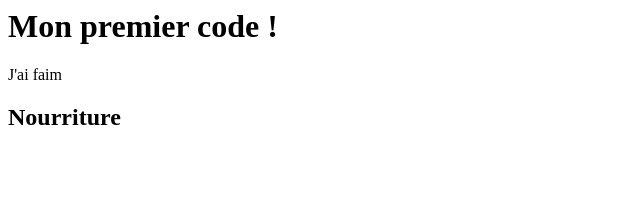
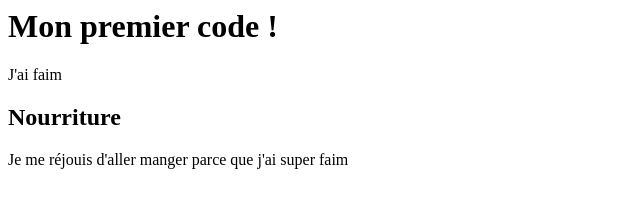
Before and after one commit to chl0e-rnd/premier-depot, a plain HTML site: page index.html in a window 1280 px wide. Shown: the whole page, without its empty margins (0-640 px from the left). Drawn offline with Linux system fonts and the light colour scheme.

Commit message:
Update index.html

```diff
--- a/index.html
+++ b/index.html
@@ -1,3 +1,4 @@
 <h1>Mon premier code !</h1>
 <p>J'ai faim</p>
 <h2>Nourriture</h2>
+<p>Je me réjouis d'aller manger parce que j'ai super faim</p>
```
